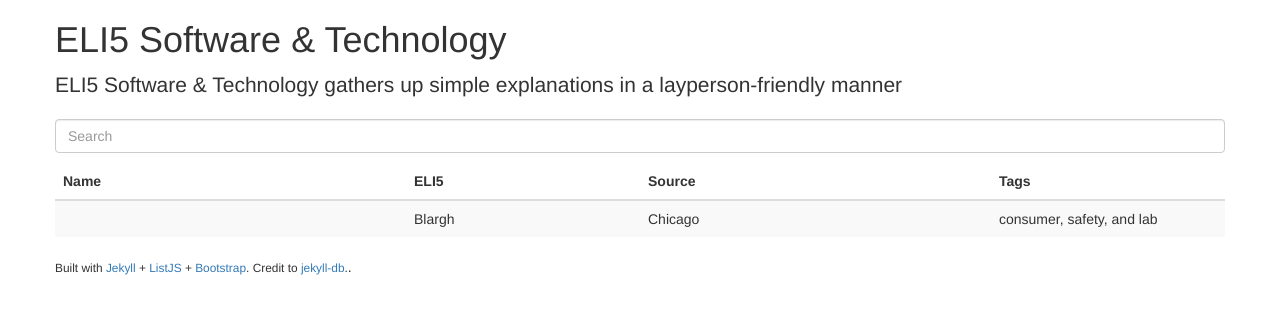
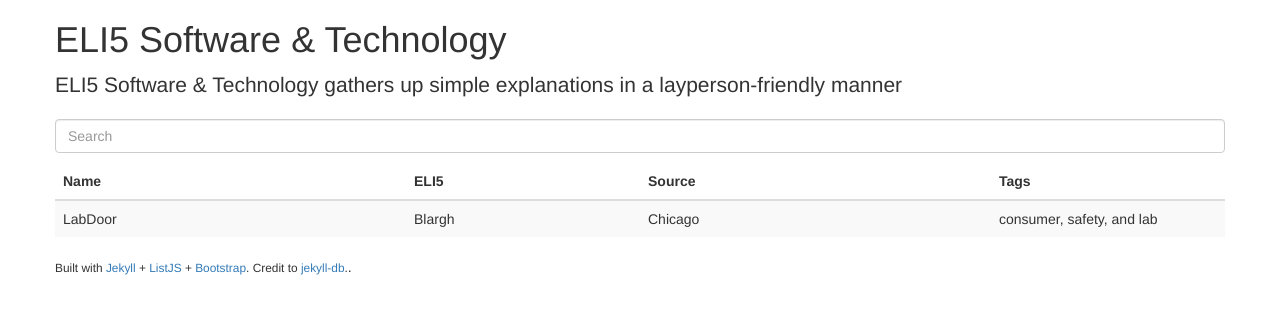
Before and after one commit to mainstringargs/ELI5-Software-Technology, a Jekyll site: the page built from index.html, in a window 1280 px wide. Shown: the top 314 px of the page. Built offline with Jekyll 4.4.1, drawn with Linux system fonts in a browser that asks for light colours; nearby versions of some CDN libraries.

Commit message:
Update interactive-table.html

```diff
--- a/_includes/interactive-table.html
+++ b/_includes/interactive-table.html
@@ -18,7 +18,7 @@
 	<tbody class="list">
 	{% for post in site.posts %}
 		<tr>
-			<td class="name">{{ post.cname }}</td>
+			<td class="name">{{ post.name }}</td>
 			<td class="description">{{ post.description }}</td>
 			<td class="source">{{ post.source }}</td>
 			<td class="tags">{{ post.tags | array_to_sentence_string }}</td>
```
